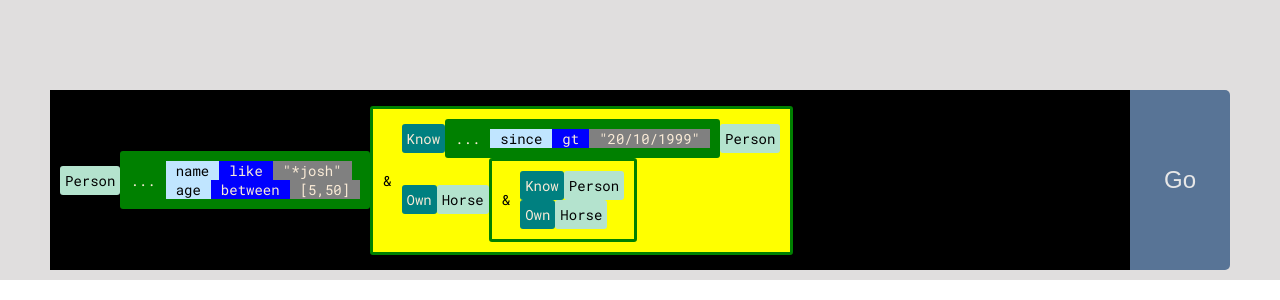
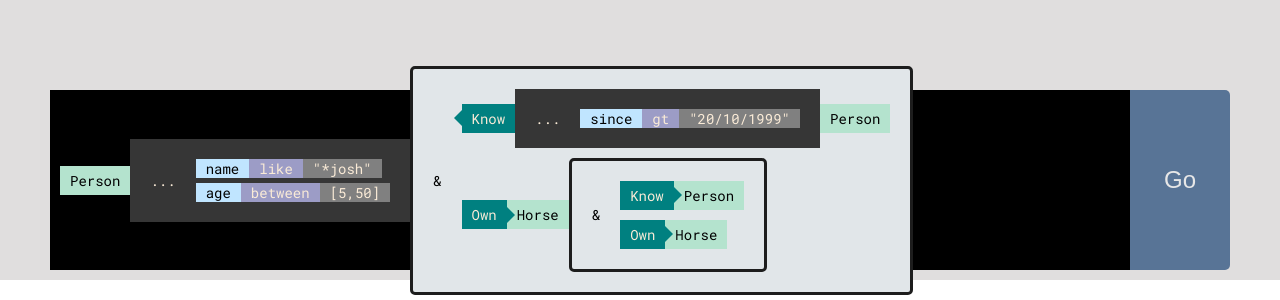
Before and after one commit to YANG-DB/web-ui, a React (Create React App) app: page / in a window 1280 px wide. Shown: the part 520-820 px from the top of the page. Built offline with nearby package versions, Linux system fonts and the light colour scheme.

Commit message:
support directional relationships

```diff
--- a/src/components/TextInput.js
+++ b/src/components/TextInput.js
@@ -18,6 +18,8 @@ export default function TextInput() {
     switch (props.element.type) {
       case "entity":
       case "relationship":
+      case "relationship_out":
+      case "relationship_in":
       case "unknown":
         return <Token {...props} />;
       case "group":
@@ -71,5 +73,9 @@ function Group(props) {
 }
 
 function DefaultElement(props) {
-  return <div {...props.attributes}>{props.children}</div>;
+  return (
+    <div {...props.attributes} className={cn(styles[props.element.type])}>
+      {props.children}
+    </div>
+  );
 }
--- a/src/components/TextInput.module.css
+++ b/src/components/TextInput.module.css
@@ -29,8 +29,9 @@
 
 .token,
 .group {
-  padding: 5px;
-  border-radius: 3px;
+  margin: 5px 0px;
+  padding: 5px 10px;
+  /* border-radius: 3px; */
   text-align: left;
   vertical-align: middle;
 }
@@ -52,7 +53,7 @@
 }
 
 .operator {
-  background: blue;
+  background: #9c9cc6;
 }
 
 .value {
@@ -60,12 +61,17 @@
 }
 
 .filter {
-  background: green;
+  margin: 5px 0px;
+}
+
+.filter_group {
+  background: #363636;
 }
 
 .quantifier {
-  background: yellow;
-  border: 3px solid green;
+  background: #e1e6e9;
+  border: 3px solid #1d1d1d;
+  border-radius: 5px;
 }
 
 .quantifier > span:first-child {
@@ -77,8 +83,49 @@
   color: black;
 }
 
-.relationship {
+.relationship,
+.relationship_out,
+.relationship_in {
   background: teal;
+  position: relative;
+}
+
+.relationship_out {
+  border-top-right-radius: 0;
+  border-bottom-right-radius: 0;
+}
+
+.relationship_out:after {
+  position: absolute;
+  content: "";
+  width: 0px;
+  height: 0px;
+  border-top: 8px solid transparent;
+  border-right: 8px solid transparent;
+  border-bottom: 8px solid transparent;
+  border-left: 8px solid teal;
+  right: 0;
+  top: 50%;
+  transform: translate(100%, -50%);
+}
+
+.relationship_in {
+  border-top-left-radius: 0;
+  border-bottom-left-radius: 0;
+}
+
+.relationship_in:after {
+  position: absolute;
+  content: "";
+  width: 0px;
+  height: 0px;
+  border-top: 8px solid transparent;
+  border-right: 8px solid teal;
+  border-bottom: 8px solid transparent;
+  border-left: 8px solid transparent;
+  left: 0;
+  top: 50%;
+  transform: translate(-100%, -50%);
 }
 
 .unknown {
--- a/src/constants/query.js
+++ b/src/constants/query.js
@@ -1,2 +1,4 @@
 export const START = "Start";
 export const QUANT = "Quant";
+export const IN = "in";
+export const OUT = "out";
--- a/src/constants/slate.js
+++ b/src/constants/slate.js
@@ -1,10 +1,14 @@
 export const ENTITY = "entity";
 export const RELATIONSHIP = "relationship";
+export const RELATIONSHIP_OUT = "relationship_out";
+export const RELATIONSHIP_IN = "relationship_in";
 export const UNKNOWN = "unknown";
 export const BRANCH = "branch";
 export const GROUP = "group";
 export const QUANTIFIER = "quantifier";
 export const FILTER = "filter";
+export const FILTER_GROUP = "filter_group";
 export const VARIABLE = "variable";
 export const OPERATOR = "operator";
 export const VALUE = "value";
+export const GROUP_LABEL = "group_label";
--- a/src/helpers/queryToSlate.js
+++ b/src/helpers/queryToSlate.js
@@ -6,11 +6,18 @@ import * as slateConstants from "../constants/slate";
 
 let getTokenType;
 
-const getTokenTypeGenerator = (entities, relationships) => type => {
+const getTokenTypeGenerator = (entities, relationships) => element => {
+  const type = element.type;
   if (entities.indexOf(type) > -1) {
     return slateConstants.ENTITY;
   } else if (relationships.indexOf(type) > -1) {
-    return slateConstants.RELATIONSHIP;
+    if (element.dir === queryConstants.OUT) {
+      return slateConstants.RELATIONSHIP_OUT;
+    } else if (element.dir === queryConstants.IN) {
+      return slateConstants.RELATIONSHIP_IN;
+    } else {
+      return slateConstants.RELATIONSHIP;
+    }
   } else {
     return slateConstants.UNKNOWN;
   }
@@ -43,7 +50,7 @@ const createNodeList = element => {
       )
     );
   }
-  return [createNode(getTokenType(element.type), element.type), ...filterGroup];
+  return [createNode(getTokenType(element), element.type), ...filterGroup];
 };
 
 const createBranch = (relationship, entity, quantifier) => {
@@ -95,7 +102,7 @@ const createFilter = (variable, operator, value) => {
 const createFilterGroup = filters => {
   return {
     type: slateConstants.GROUP,
-    variant: slateConstants.FILTER,
+    variant: slateConstants.FILTER_GROUP,
     children: [
       createNode(slateConstants.GROUP, "..."),
       {
--- a/src/mocks/queries/Dragons.json
+++ b/src/mocks/queries/Dragons.json
@@ -29,7 +29,7 @@
     {
       "type": "Know",
       "alias": "k",
-      "dir": "out",
+      "dir": "in",
       "id": 3,
       "properties": {
         "since": {
```
